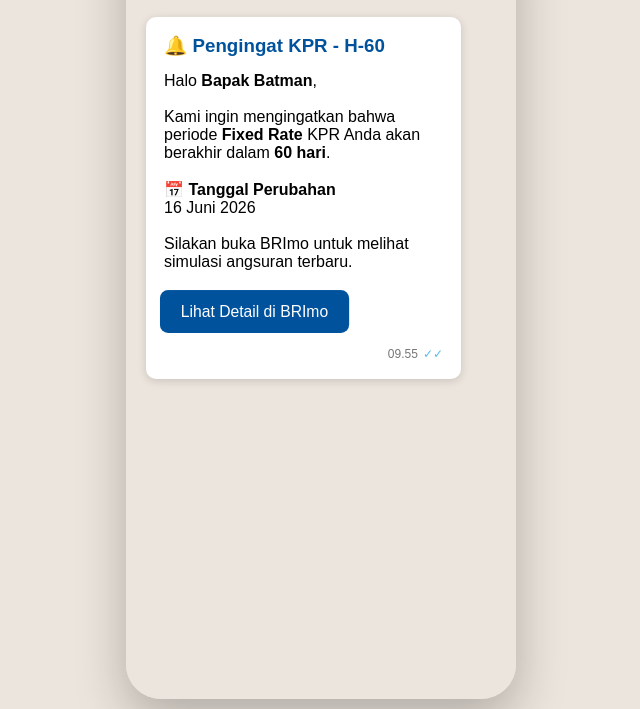
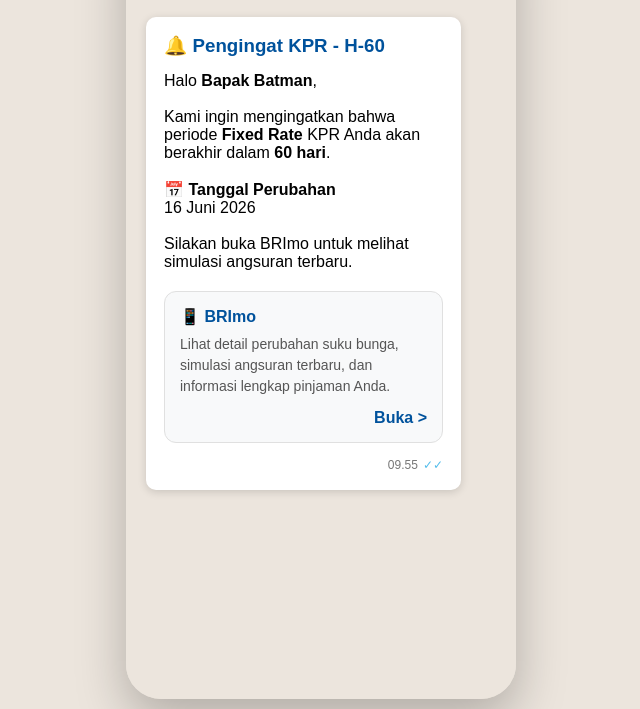
Before and after one commit to fahmirezap/test-notification, a plain HTML site: page index.html in a window 1280 px wide. Shown: the part 91-800 px from the top of the page, without its empty margins (319-959 px from the left). Drawn offline with Linux system fonts and the light colour scheme.

Commit message:
Update index.html

```diff
--- a/index.html
+++ b/index.html
@@ -124,23 +124,48 @@ color:#00529C;
 
 }
 
-button{
+.brimo-card{
 
 margin-top:20px;
-background:#00529C;
-color:white;
-border:none;
-padding:12px 20px;
-border-radius:8px;
-font-size:15px;
+background:#F8F9FA;
+border:1px solid #E0E0E0;
+border-radius:12px;
+padding:15px;
 cursor:pointer;
-animation:pulse 1.5s infinite;
+transition:.3s;
 
 }
 
-button:hover{
+.brimo-card:hover{
 
-background:#003D73;
+background:#EEF5FF;
+border-color:#00529C;
+
+}
+
+.brimo-title{
+
+font-weight:bold;
+font-size:16px;
+color:#00529C;
+margin-bottom:8px;
+
+}
+
+.brimo-desc{
+
+font-size:14px;
+color:#555;
+line-height:1.5;
+
+}
+
+.brimo-open{
+
+margin-top:12px;
+text-align:right;
+font-weight:bold;
+color:#00529C;
 
 }
 
@@ -238,11 +263,28 @@ Silakan buka BRImo untuk melihat
 simulasi angsuran terbaru.
 </p>
 
-<button onclick="location.href='brimo.html'">
+<div class="brimo-card"
+     onclick="location.href='brimo.html'">
 
-Lihat Detail di BRImo
+<div class="brimo-title">
+📱 BRImo
+</div>
 
-</button>
+<div class="brimo-desc">
+
+Lihat detail perubahan suku bunga,
+simulasi angsuran terbaru,
+dan informasi lengkap pinjaman Anda.
+
+</div>
+
+<div class="brimo-open">
+
+Buka >
+
+</div>
+
+</div>
 
 <div class="footer">
 
```
